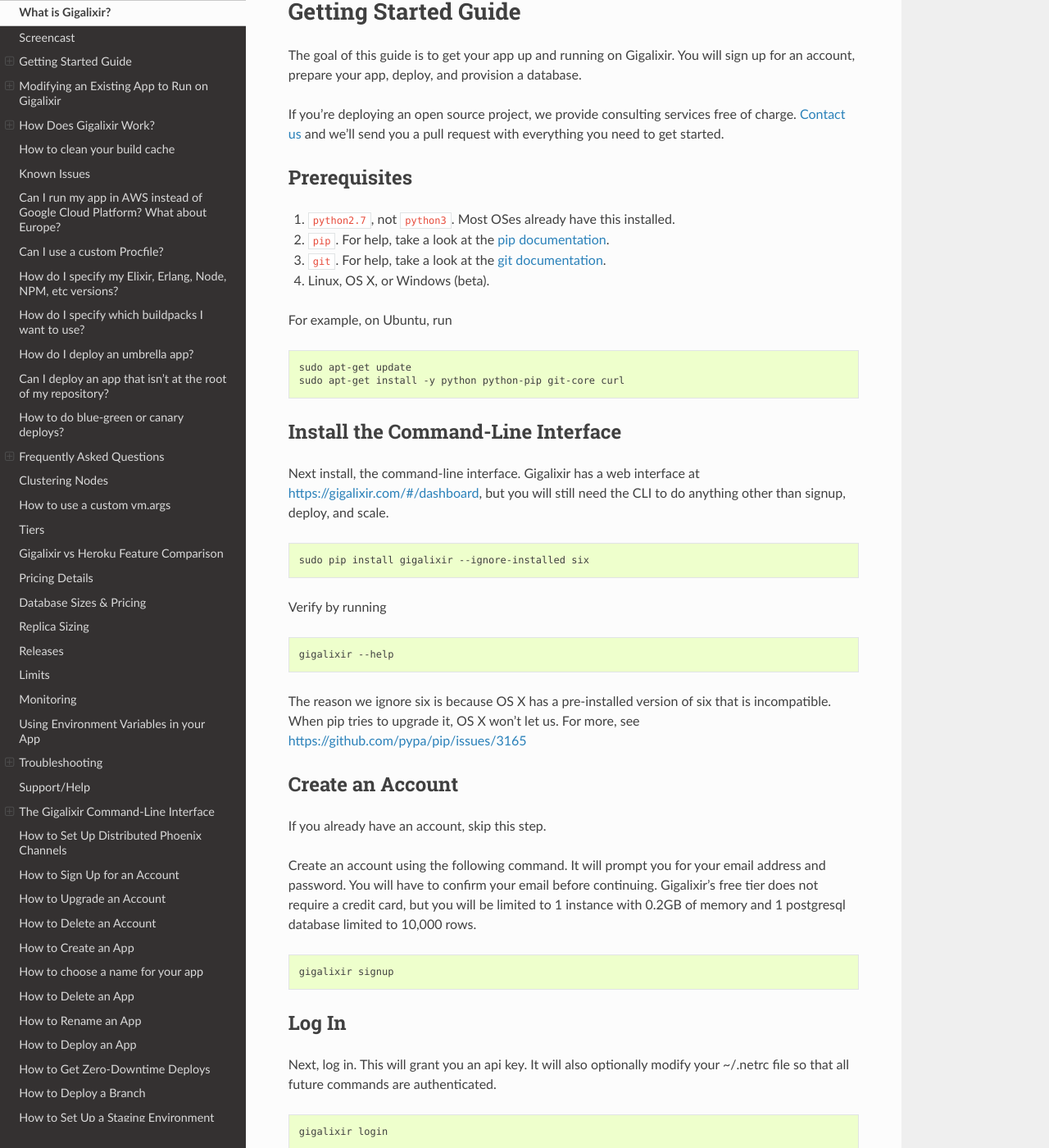
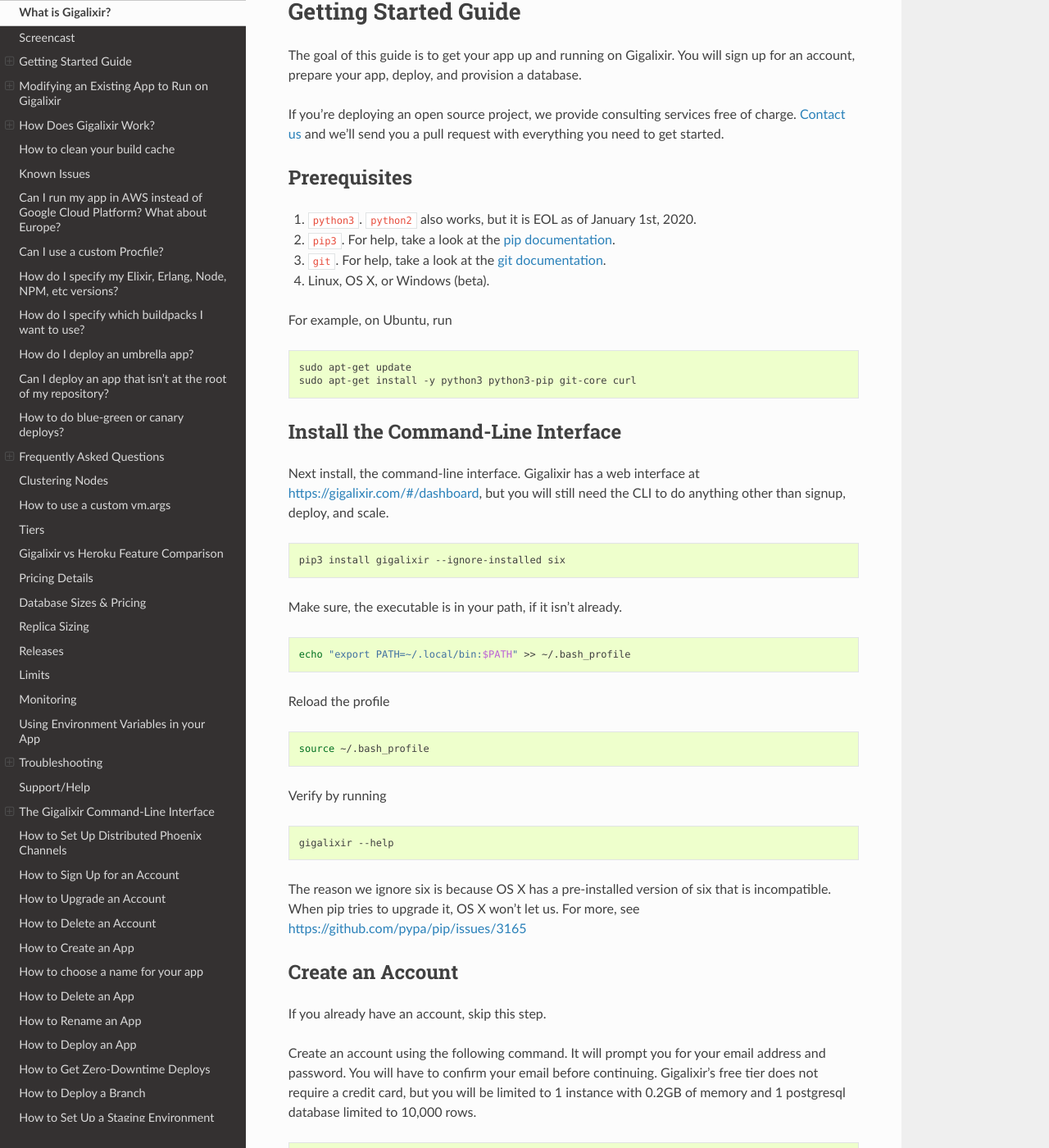
Before and after one commit to gigalixir/gigalixir-cli, a Sphinx documentation site: the page built from docs/source/main.rst, in a window 1280 px wide and 1400 px high, scrolled down 878 px. Shown: the whole window at 82% size. Built offline with Sphinx 7.4.7 and the Read the Docs theme 2.0.0, drawn with Linux system fonts in a browser that asks for light colours; some of the changed text lies outside the part shown.

Commit message:
use python3 and pip3 now that python2 is going eol soon.

```diff
--- a/docs/source/main.rst
+++ b/docs/source/main.rst
@@ -36,8 +36,8 @@ Prerequisites
 .. role:: bash(code)
     :language: bash
 
-#. :bash:`python2.7`, not :bash:`python3`. Most OSes already have this installed.
-#. :bash:`pip`. For help, take a look at the `pip documentation`_.
+#. :bash:`python3`. :bash:`python2` also works, but it is EOL as of January 1st, 2020.
+#. :bash:`pip3`. For help, take a look at the `pip documentation`_.
 #. :bash:`git`. For help, take a look at the `git documentation`_.
 #. Linux, OS X, or Windows (beta).
 
@@ -46,7 +46,7 @@ For example, on Ubuntu, run
 .. code-block:: bash
 
     sudo apt-get update
-    sudo apt-get install -y python python-pip git-core curl
+    sudo apt-get install -y python3 python3-pip git-core curl
 
 .. _`buildpack configuration file`: https://github.com/HashNuke/heroku-buildpack-elixir#configuration
 .. _`beta sign up form`: https://docs.google.com/forms/d/e/1FAIpQLSdB1Uh1mGQHqIIX7puoZvwm9L93bR88cM1uGeSOCXh06_smVg/viewform
@@ -61,7 +61,19 @@ Next install, the command-line interface. Gigalixir has a web interface at https
 
 .. code-block:: bash
 
-    sudo pip install gigalixir --ignore-installed six
+    pip3 install gigalixir --ignore-installed six
+
+Make sure, the executable is in your path, if it isn't already.
+
+.. code-block:: bash
+
+    echo "export PATH=~/.local/bin:$PATH" >> ~/.bash_profile
+
+Reload the profile
+
+.. code-block:: bash
+
+    source ~/.bash_profile
 
 Verify by running
 
@@ -1619,13 +1631,7 @@ The Gigalixir Command-Line Interface or CLI is a tool you install on your local
 How to Install the CLI
 ----------------------
 
-Install :bash:`gigalixir` using
-
-.. code-block:: bash
-
-    sudo pip install gigalixir --ignore-installed six
-
-If you don't have pip installed, take a look at the `pip documentation`_.
+See :ref:`install the CLI`.
 
 How to Upgrade the CLI
 ----------------------
@@ -1634,7 +1640,7 @@ To upgrade the Gigalixir CLI, run
 
 .. code-block:: bash
 
-    sudo pip install -U gigalixir --ignore-installed six
+    pip3 install -U gigalixir --ignore-installed six
 
 Encryption
 ----------
@@ -1858,9 +1864,8 @@ If you want to automatically run migrations on each automatic deploy, you have t
    .. code-block:: bash
 
        # install gigalixir-cli
-       sudo apt-get install -y python-pip
-       sudo pip install --upgrade setuptools
-       sudo pip install gigalixir
+       sudo apt-get install -y python3 python3-pip
+       pip3 install gigalixir
 
        # deploy
        gigalixir login -e "$GIGALIXIR_EMAIL" -p "$GIGALIXIR_PASSWORD" -y
```
